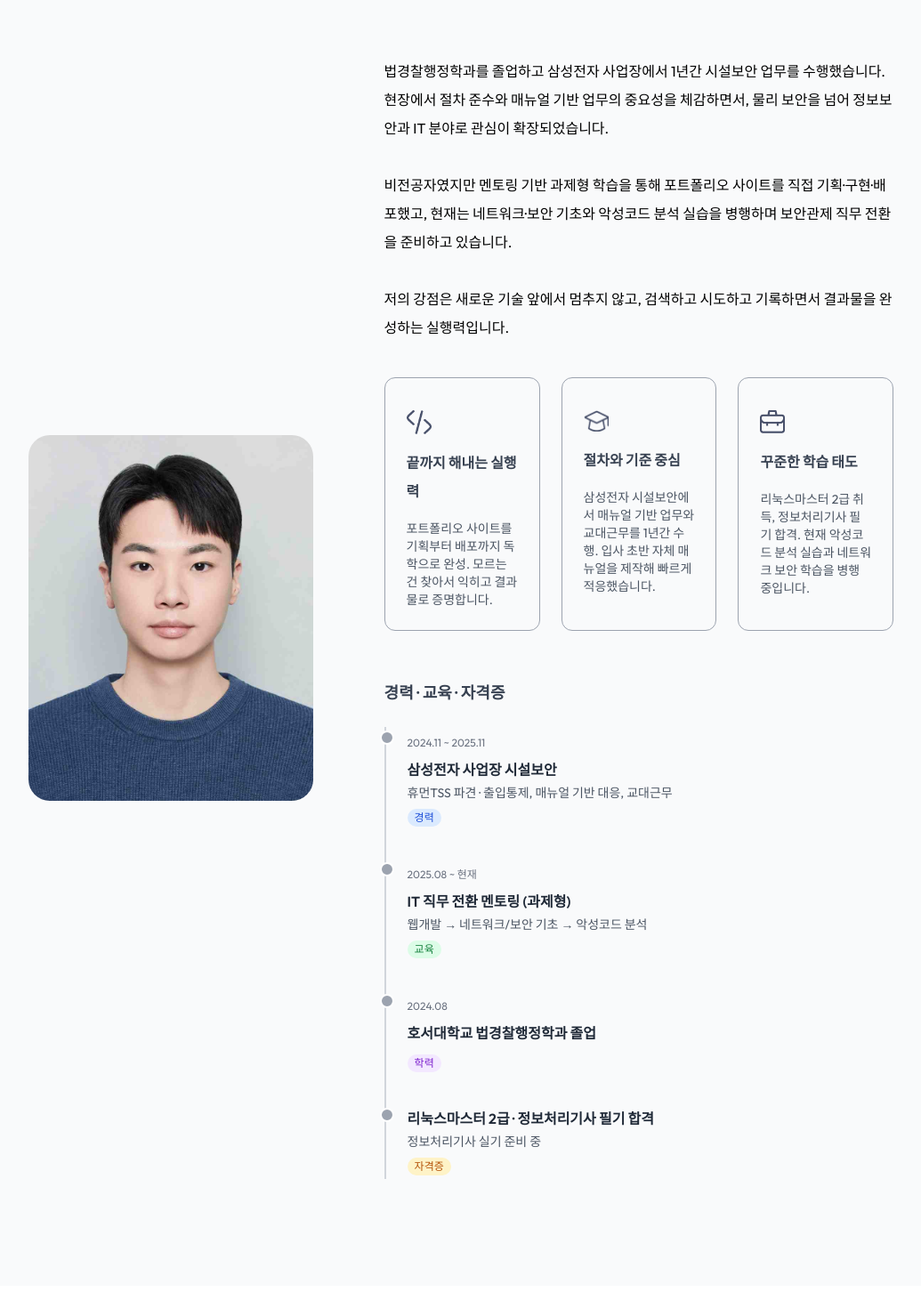
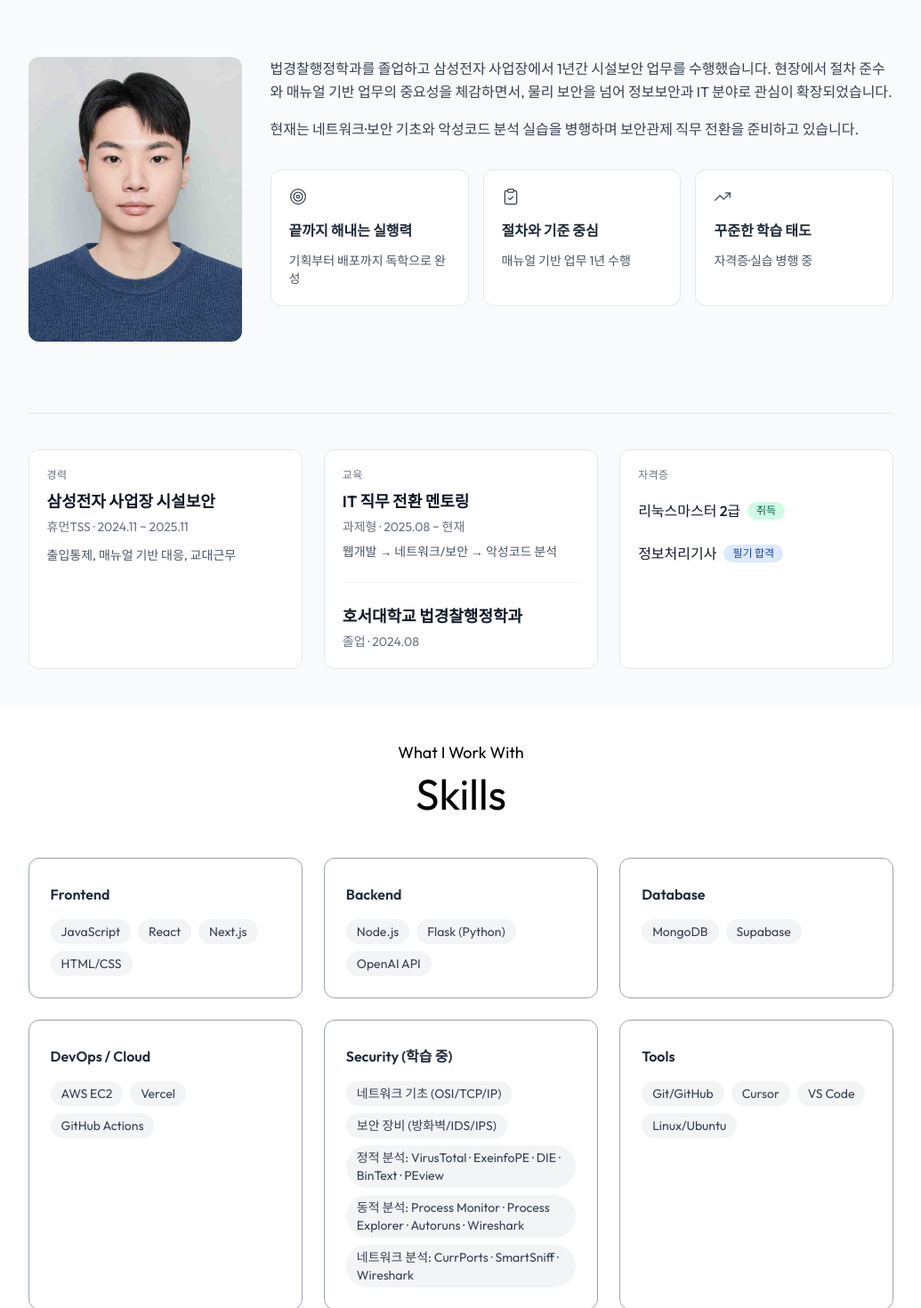
Before and after one commit to kys980819/portfolio, a Next.js app: page / in a window 1280 px wide. Shown: the part 940-2410 px from the top of the page at 89% size, without its empty margins (122-1157 px from the left). Built offline with nearby package versions, Linux system fonts and the light colour scheme; a web font is replaced by a local one.

Commit message:
feat: Update Security skills with detailed analysis tools

```diff
--- a/app/components/About.jsx
+++ b/app/components/About.jsx
@@ -8,78 +8,104 @@ const About = () => {
       <h4 className='text-center mb-2 text-lg'> Introduction </h4>
       <h2 className='text-center text-5xl'> About me </h2>
 
-      <div className='flex w-full flex-col lg:flex-row items-center justify-center gap-20 my-20'>
-        <div className='w-64 sm:w-80 rounded-3xl max-w-none'>
-            <Image src={assets.profile_kys_img} alt='김윤성 프로필 사진' className='w-full rounded-3xl'/>
+      <div className='grid grid-cols-1 md:grid-cols-[240px_1fr] gap-8 items-start my-12 md:my-20 max-w-5xl mx-auto'>
+        <div className='flex justify-center md:justify-start shrink-0'>
+          <div className='relative w-[240px] h-[320px] overflow-hidden rounded-xl'>
+            <Image
+              src={assets.profile_kys_img}
+              alt='김윤성 프로필 사진'
+              width={240}
+              height={320}
+              className='h-full w-full object-cover'
+              sizes='240px'
+            />
           </div>
-        <div className='flex-1 flex flex-col items-center lg:items-start'>
-            <p className='mb-10 max-w-2xl'>
-              법경찰행정학과를 졸업하고 삼성전자 사업장에서 1년간 시설보안 업무를 수행했습니다.
-              현장에서 절차 준수와 매뉴얼 기반 업무의 중요성을 체감하면서, 물리 보안을 넘어 정보보안과 IT 분야로 관심이 확장되었습니다.
-              <br/><br/>
-              비전공자였지만 멘토링 기반 과제형 학습을 통해 포트폴리오 사이트를 직접 기획·구현·배포했고,
+        </div>
+
+        <div className='flex min-w-0 flex-col gap-8'>
+          <div className='text-gray-700 dark:text-gray-200'>
+            <p className='leading-relaxed'>
+              법경찰행정학과를 졸업하고 삼성전자 사업장에서 1년간 시설보안 업무를 수행했습니다. 현장에서 절차 준수와 매뉴얼 기반 업무의 중요성을 체감하면서, 물리 보안을 넘어 정보보안과 IT 분야로 관심이 확장되었습니다.
+            </p>
+            <p className='mt-4 leading-relaxed'>
               현재는 네트워크·보안 기초와 악성코드 분석 실습을 병행하며 보안관제 직무 전환을 준비하고 있습니다.
-              <br/><br/>
-              저의 강점은 새로운 기술 앞에서 멈추지 않고, 검색하고 시도하고 기록하면서 결과물을 완성하는 실행력입니다.
             </p>
-            <ul className='grid grid-cols-1 sm:grid-cols-3 gap-6 max-w-2xl'>
-                {infoList.map(({icon, iconDark, title, description}, index)=>(
-                    <li  className='border-[0.5px] border-gray-400 rounded-xl p-6 cursor-pointer hover:bg-slate-50
-                    hover:-translate-y-1 duration-500 hover:shadow-black dark:border-white
-                    dark:hover:shadow-white dark:hover:bg-darkHover/50'
-                     key={index}>
-                        <Image src={icon} alt={title} className='w-7 mt-3 dark:hidden'/>
-                        <Image src={iconDark} alt={title} className='w-7 mt-3 hidden dark:block'/>
-                        <h3 className='my-4 font-semibold text-gray-700 dark:text-white'>{title}</h3>
-                        {Array.isArray(description) ? (
-                          <ul className='list-disc pl-5 text-gray-600 text-sm dark:text-white/80 space-y-1 whitespace-pre-line'>
-                            {description.map((item, i) => (
-                              <li key={i}>{item}</li>
-                            ))}
-                          </ul>
-                        ) : (
-                          <p className='text-gray-600 text-sm dark:text-white/80'>{description}</p>
-                        )}
+          </div>
+
+          <ul className='grid grid-cols-1 sm:grid-cols-3 gap-4'>
+            {infoList.map(({ icon: Icon, title, description }, index) => (
+              <li
+                key={index}
+                className='group rounded-xl border border-gray-200 bg-white p-5 transition-all duration-300 hover:-translate-y-0.5 hover:shadow-md hover:bg-slate-50 dark:border-darkBorder dark:bg-darkSurface/40 dark:hover:bg-darkHover/50 dark:hover:shadow-[0_4px_24px_rgba(255,255,255,0.06)]'
+              >
+                <Icon
+                  className='mb-3 h-5 w-5 text-gray-700 dark:text-gray-200'
+                  strokeWidth={1.5}
+                  aria-hidden
+                />
+                <h3 className='mb-2 font-semibold text-gray-800 dark:text-white'>{title}</h3>
+                <p className='text-sm text-gray-600 dark:text-white/80'>{description}</p>
               </li>
             ))}
           </ul>
-
-            <div className='mt-14 max-w-2xl w-full'>
-              <h4 className='text-lg font-semibold text-gray-700 dark:text-white mb-6'>경력 · 교육 · 자격증</h4>
-              <div className='relative border-l-2 border-gray-300 dark:border-darkBorder pl-6 space-y-8'>
-
-                <div className='relative'>
-                  <span className='absolute -left-[31px] top-1 w-4 h-4 rounded-full bg-gray-400 dark:bg-darkFocus border-2 border-white dark:border-darkTheme'></span>
-                  <span className='text-xs text-gray-500 dark:text-gray-400'>2024.11 ~ 2025.11</span>
-                  <h5 className='font-semibold text-gray-800 dark:text-white'>삼성전자 사업장 시설보안</h5>
-                  <p className='text-sm text-gray-600 dark:text-gray-300'>휴먼TSS 파견 · 출입통제, 매뉴얼 기반 대응, 교대근무</p>
-                  <span className='inline-block mt-1 text-xs px-2 py-0.5 rounded-full bg-blue-100 text-blue-700 dark:bg-blue-900/30 dark:text-blue-300'>경력</span>
+        </div>
       </div>
 
-                <div className='relative'>
-                  <span className='absolute -left-[31px] top-1 w-4 h-4 rounded-full bg-gray-400 dark:bg-darkFocus border-2 border-white dark:border-darkTheme'></span>
-                  <span className='text-xs text-gray-500 dark:text-gray-400'>2025.08 ~ 현재</span>
-                  <h5 className='font-semibold text-gray-800 dark:text-white'>IT 직무 전환 멘토링 (과제형)</h5>
-                  <p className='text-sm text-gray-600 dark:text-gray-300'>웹개발 → 네트워크/보안 기초 → 악성코드 분석</p>
-                  <span className='inline-block mt-1 text-xs px-2 py-0.5 rounded-full bg-green-100 text-green-700 dark:bg-green-900/30 dark:text-green-300'>교육</span>
+      <div className='border-t border-gray-200 pt-10 dark:border-darkBorder max-w-5xl mx-auto'>
+        <div className='grid grid-cols-1 gap-6 md:grid-cols-3'>
+          <section className='rounded-xl border border-gray-200 bg-white p-5 dark:border-darkBorder dark:bg-darkSurface/40'>
+            <h3 className='text-xs font-medium uppercase tracking-wide text-gray-500 dark:text-gray-400'>
+              경력
+            </h3>
+            <h4 className='mt-2 text-lg font-semibold text-gray-900 dark:text-white'>
+              삼성전자 사업장 시설보안
+            </h4>
+            <p className='mt-1 text-sm text-gray-500 dark:text-gray-400'>휴먼TSS · 2024.11 ~ 2025.11</p>
+            <p className='mt-3 text-sm text-gray-600 dark:text-gray-300'>
+              출입통제, 매뉴얼 기반 대응, 교대근무
+            </p>
+          </section>
+
+          <section className='rounded-xl border border-gray-200 bg-white p-5 dark:border-darkBorder dark:bg-darkSurface/40'>
+            <h3 className='text-xs font-medium uppercase tracking-wide text-gray-500 dark:text-gray-400'>
+              교육
+            </h3>
+            <div>
+              <h4 className='mt-2 text-lg font-semibold text-gray-900 dark:text-white'>
+                IT 직무 전환 멘토링
+              </h4>
+              <p className='mt-1 text-sm text-gray-500 dark:text-gray-400'>과제형 · 2025.08 ~ 현재</p>
+              <p className='mt-2 text-sm text-gray-600 dark:text-gray-300'>
+                웹개발 → 네트워크/보안 → 악성코드 분석
+              </p>
             </div>
+            <div className='mt-6 border-t border-gray-100 pt-6 dark:border-darkBorder'>
+              <h4 className='text-lg font-semibold text-gray-900 dark:text-white'>
+                호서대학교 법경찰행정학과
+              </h4>
+              <p className='mt-1 text-sm text-gray-500 dark:text-gray-400'>졸업 · 2024.08</p>
+            </div>
+          </section>
 
-                <div className='relative'>
-                  <span className='absolute -left-[31px] top-1 w-4 h-4 rounded-full bg-gray-400 dark:bg-darkFocus border-2 border-white dark:border-darkTheme'></span>
-                  <span className='text-xs text-gray-500 dark:text-gray-400'>2024.08</span>
-                  <h5 className='font-semibold text-gray-800 dark:text-white'>호서대학교 법경찰행정학과 졸업</h5>
-                  <span className='inline-block mt-1 text-xs px-2 py-0.5 rounded-full bg-purple-100 text-purple-700 dark:bg-purple-900/30 dark:text-purple-300'>학력</span>
-                </div>
-
-                <div className='relative'>
-                  <span className='absolute -left-[31px] top-1 w-4 h-4 rounded-full bg-gray-400 dark:bg-darkFocus border-2 border-white dark:border-darkTheme'></span>
-                  <h5 className='font-semibold text-gray-800 dark:text-white'>리눅스마스터 2급 · 정보처리기사 필기 합격</h5>
-                  <p className='text-sm text-gray-600 dark:text-gray-300'>정보처리기사 실기 준비 중</p>
-                  <span className='inline-block mt-1 text-xs px-2 py-0.5 rounded-full bg-amber-100 text-amber-700 dark:bg-amber-900/30 dark:text-amber-300'>자격증</span>
-                </div>
-
-              </div>
-            </div>
+          <section className='rounded-xl border border-gray-200 bg-white p-5 dark:border-darkBorder dark:bg-darkSurface/40'>
+            <h3 className='text-xs font-medium uppercase tracking-wide text-gray-500 dark:text-gray-400'>
+              자격증
+            </h3>
+            <ul className='mt-4 space-y-4'>
+              <li className='flex flex-wrap items-center gap-2'>
+                <span className='font-medium text-gray-900 dark:text-white'>리눅스마스터 2급</span>
+                <span className='inline-flex rounded-full bg-emerald-100 px-2.5 py-0.5 text-xs font-medium text-emerald-800 dark:bg-emerald-900/45 dark:text-emerald-200'>
+                  취득
+                </span>
+              </li>
+              <li className='flex flex-wrap items-center gap-2'>
+                <span className='font-medium text-gray-900 dark:text-white'>정보처리기사</span>
+                <span className='inline-flex rounded-full bg-blue-100 px-2.5 py-0.5 text-xs font-medium text-blue-800 dark:bg-blue-900/45 dark:text-blue-200'>
+                  필기 합격
+                </span>
+              </li>
+            </ul>
+          </section>
         </div>
       </div>
     </div>
--- a/app/components/Skills.jsx
+++ b/app/components/Skills.jsx
@@ -19,7 +19,13 @@ const skillsData = [
   },
   {
     category: 'Security (학습 중)',
-    skills: ['네트워크 기초 (OSI/TCP/IP)', '보안 장비 (방화벽/IDS/IPS)', '악성코드 분석 (VirusTotal/정적/동적)']
+    skills: [
+      '네트워크 기초 (OSI/TCP/IP)',
+      '보안 장비 (방화벽/IDS/IPS)',
+      '정적 분석: VirusTotal · ExeinfoPE · DIE · BinText · PEview',
+      '동적 분석: Process Monitor · Process Explorer · Autoruns · Wireshark',
+      '네트워크 분석: CurrPorts · SmartSniff · Wireshark'
+    ]
   },
   {
     category: 'Tools',
--- a/assets/assets.js
+++ b/assets/assets.js
@@ -1,3 +1,4 @@
+import { Target, ClipboardCheck, TrendingUp } from 'lucide-react';
 import code_icon from './code-icon.png';
 import code_icon_dark from './code-icon-dark.png';
 import edu_icon from './edu-icon.png';
@@ -99,21 +100,18 @@ export const serviceData = [
 
 export const infoList = [
     {
-        icon: assets.code_icon,
-        iconDark: assets.code_icon_dark,
+        icon: Target,
         title: '끝까지 해내는 실행력',
-        description: '포트폴리오 사이트를 기획부터 배포까지 독학으로 완성. 모르는 건 찾아서 익히고 결과물로 증명합니다.'
+        description: '기획부터 배포까지 독학으로 완성'
     },
     {
-        icon: assets.edu_icon,
-        iconDark: assets.edu_icon_dark,
+        icon: ClipboardCheck,
         title: '절차와 기준 중심',
-        description: '삼성전자 시설보안에서 매뉴얼 기반 업무와 교대근무를 1년간 수행. 입사 초반 자체 매뉴얼을 제작해 빠르게 적응했습니다.'
+        description: '매뉴얼 기반 업무 1년 수행'
     },
     {
-        icon: assets.project_icon,
-        iconDark: assets.project_icon_dark,
+        icon: TrendingUp,
         title: '꾸준한 학습 태도',
-        description: '리눅스마스터 2급 취득, 정보처리기사 필기 합격. 현재 악성코드 분석 실습과 네트워크 보안 학습을 병행 중입니다.'
+        description: '자격증·실습 병행 중'
     }
 ];
--- a/package.json
+++ b/package.json
@@ -11,6 +11,7 @@
   },
   "dependencies": {
     "axios": "^1.11.0",
+    "lucide-react": "^1.8.0",
     "mongodb": "^6.20.0",
     "next": "^15.5.7",
     "node-telegram-bot-api": "^0.66.0",
```
Also changed, not shown: 1 other file (tests, documents, lock files or other folders). Lines whose indentation alone changed are shown as unchanged.
